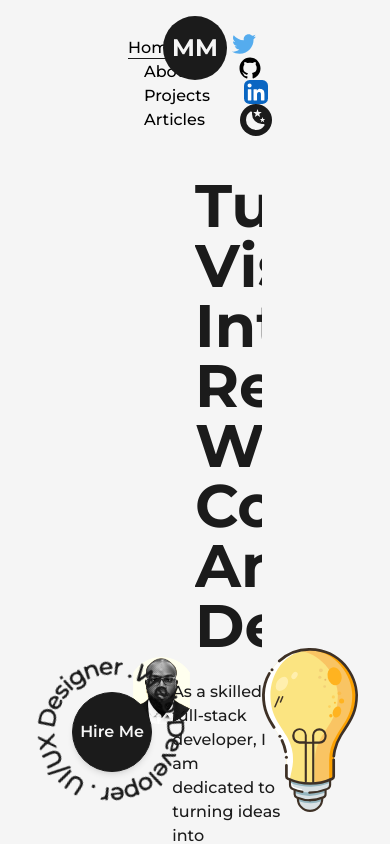
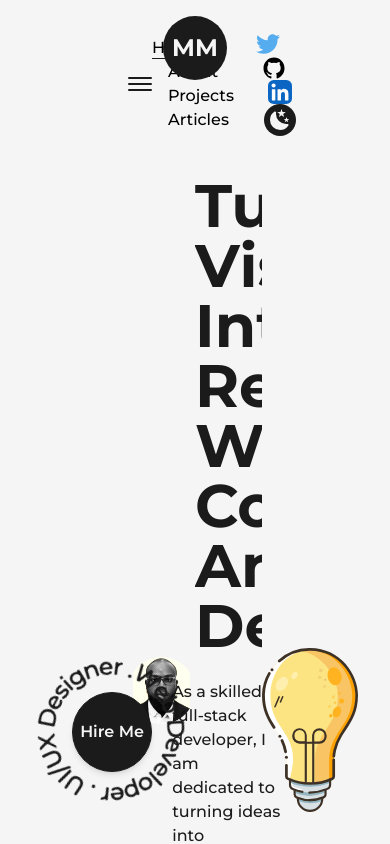
Before and after one commit to mainerprenuer/portfolio_v2, a Next.js app: page / in a window 390 px wide. Shown: the top 844 px of the page. Built offline with nearby package versions, Linux system fonts and the light colour scheme.

Commit message:
added a hamburger button and handled an onClick event to givgive a cross value

```diff
--- a/src/components/NavBar.js
+++ b/src/components/NavBar.js
@@ -1,4 +1,4 @@
-import React from 'react'
+import React, { useState } from 'react'
 import { useRouter } from 'next/router'
 import Link from 'next/link'
 import Logo from '../components/Logo'
@@ -30,13 +30,27 @@
 
 //dark & light theme hooks
   const [mode, setMode] = useThemeSwitcher();
+//hamburger hooks
+  const [isOpen, setIsOpen] = useState(false);
+
+  const handleClick = () => {
+    setIsOpen(!isOpen);
+  }
 
   return (
     <header
-    className='w-full px-32 py-8 font-medium flex items-center justify-between dark:text-light
+    className='w-full px-32 py-8 font-medium flex items-center justify-between
+     dark:text-light
+     '>
 
-    '
-    >
+   {/* hamburger menu */}
+    <button className='flex flex-col juatify-center items-center' onClick={handleClick}>
+       <span className={`bg-dark dark:bg-light block h-0.5 w-6 rounded-sm ${isOpen ? 'rotate-45 translate-y-1' : '-translate-y-0.5'}`}></span>
+       <span className={`bg-dark dark:bg-light block h-0.5 w-6 rounded-sm my-0.5 ${isOpen ? 'opacity-0' : 'opacity-100'} `}></span>
+       <span className={`bg-dark dark:bg-light block h-0.5 w-6 rounded-sm translate-y-0.5 ${isOpen ? '-rotate-45 -translate-y-1' : 'translate-y-0.5'}`}></span>
+    </button>
+
+
         <nav>
             <CustomLink href="/" title='Home' className='mr-4'/>
             <CustomLink href="/about" title='About' className='mx-4'/>
```
